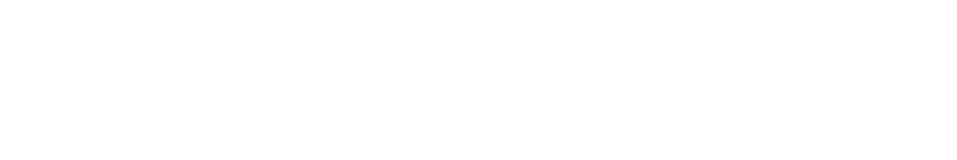
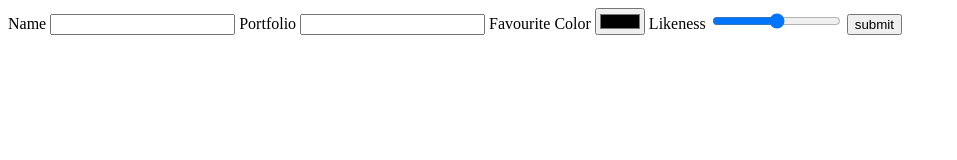
Before and after one commit to acciojob/html-feedback-form-forbidden451, a website: page main.html in a window 1280 px wide. Shown: the whole page, without its empty margins (0-957 px from the left). Drawn offline with Linux system fonts and the light colour scheme.

Commit message:
created a submission

```diff
--- a/main.html
+++ b/main.html
@@ -10,6 +10,21 @@
 	<!-- the entire body must be written by student -->
     <script type="text/javascript" src="./script.js">
 </script>
+	<form method="post">
+		<label for="name" >Name</label>
+		<input type="text" id="name" minlength="3", maxlength="50", required>
+
+		<label for="portfolio">Portfolio</label>
+		<input type="url" id="portfolio" required>
+
+		<label for="favColor">Favourite Color</label>
+		<input type="color" id="favColor">
+
+		<label for="likeness">Likeness</label>
+		<input id="likeness" type="range" min="1",max="100">
+
+		<input type="submit" value="submit">
+	</form>
 
 </body>
 
```
